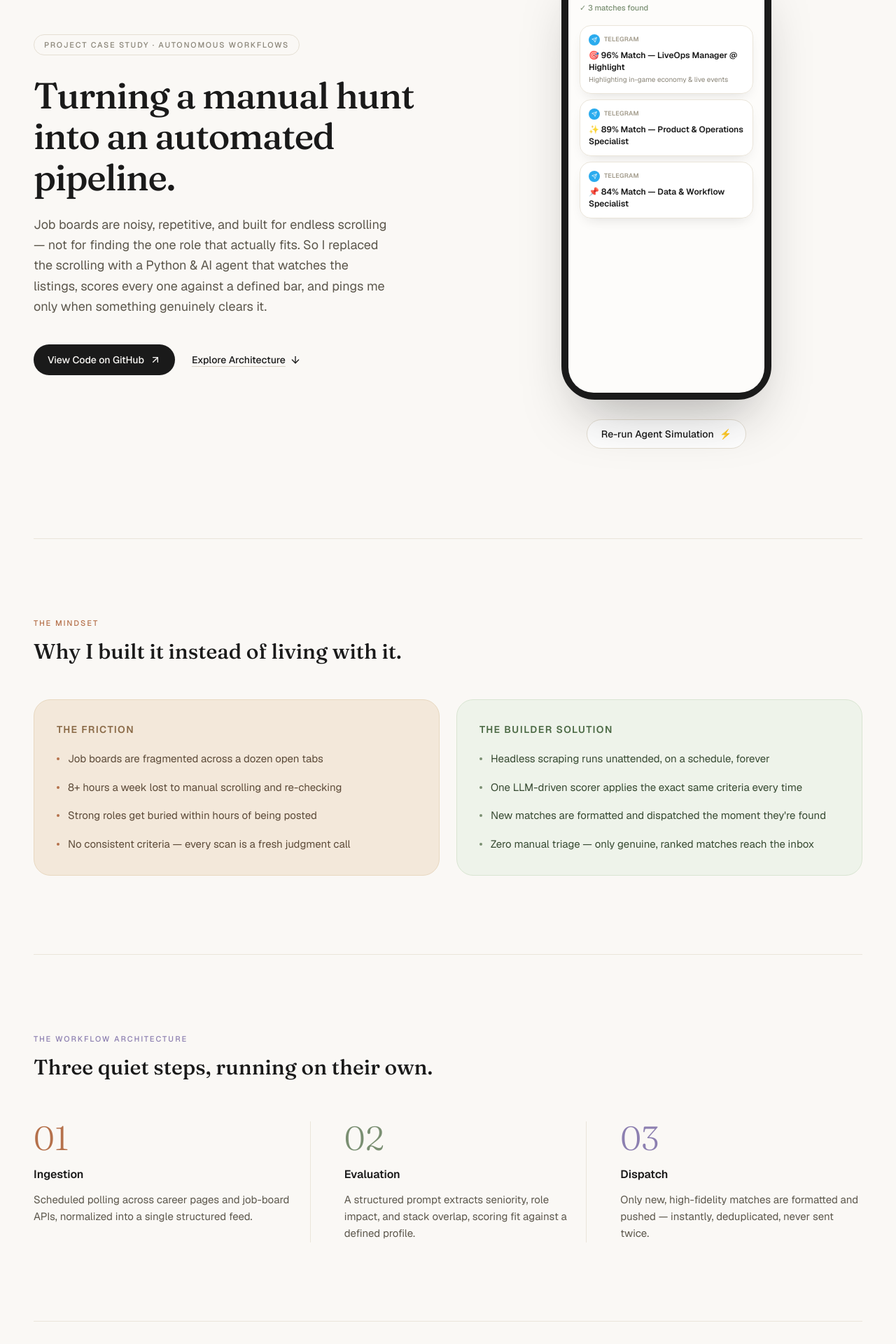
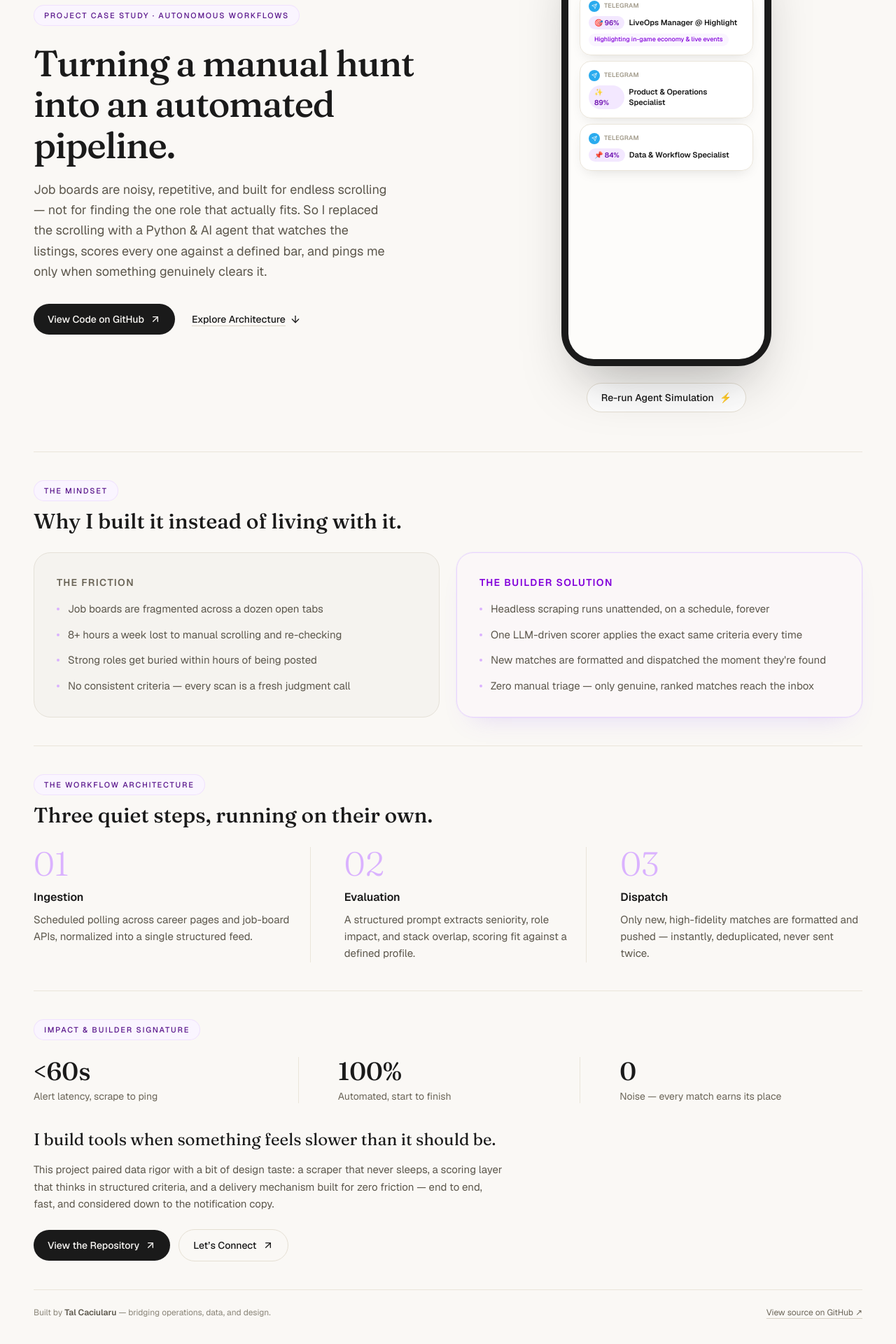
Before and after one commit to talcaciularu/job-search-alert-agent, a Next.js app in the folder web/: page / in a window 1280 px wide. Shown: the part 160-2080 px from the top of the page at 70% size. Built offline with nearby package versions, Linux system fonts and the light colour scheme.

Commit message:
Tighten spacing and unify accent palette to a single lilac

```diff
--- a/web/app/page.tsx
+++ b/web/app/page.tsx
@@ -24,19 +24,16 @@ const SOLUTION = [
 const STEPS = [
   {
     n: "01",
-    color: "#B5714B",
     title: "Ingestion",
     body: "Scheduled polling across career pages and job-board APIs, normalized into a single structured feed.",
   },
   {
     n: "02",
-    color: "#7A8F72",
     title: "Evaluation",
     body: "A structured prompt extracts seniority, role impact, and stack overlap, scoring fit against a defined profile.",
   },
   {
     n: "03",
-    color: "#8C7FB0",
     title: "Dispatch",
     body: "Only new, high-fidelity matches are formatted and pushed — instantly, deduplicated, never sent twice.",
   },
@@ -51,14 +48,23 @@ const METRICS = [
 const NOTIFICATIONS = [
   {
     icon: "🎯",
-    text: "96% Match — LiveOps Manager @ Highlight",
+    percent: 96,
+    role: "LiveOps Manager @ Highlight",
     sub: "Highlighting in-game economy & live events",
   },
-  { icon: "✨", text: "89% Match — Product & Operations Specialist", sub: null },
-  { icon: "📌", text: "84% Match — Data & Workflow Specialist", sub: null },
+  { icon: "✨", percent: 89, role: "Product & Operations Specialist", sub: null },
+  { icon: "📌", percent: 84, role: "Data & Workflow Specialist", sub: null },
 ] as const;
 
 type Phase = "polling" | "evaluating" | "done";
+
+function Eyebrow({ children }: { children: string }) {
+  return (
+    <span className="inline-flex items-center rounded-full border border-purple-200/60 bg-purple-50 px-3.5 py-1.5 text-[11px] font-medium uppercase tracking-[0.16em] text-purple-900">
+      {children}
+    </span>
+  );
+}
 
 export default function Home() {
   const [runToken, setRunToken] = useState(0);
@@ -87,27 +93,25 @@ export default function Home() {
 
   return (
     <div className="min-h-screen bg-[#FAF8F5] font-sans text-[#1A1A1A]">
-      <div className="mx-auto max-w-7xl px-8 py-10 lg:px-12">
+      <div className="mx-auto max-w-7xl px-8 py-8 lg:px-12">
         {/* Hero */}
-        <section className="grid gap-16 pb-24 pt-10 lg:grid-cols-2 lg:items-center lg:pb-32 lg:pt-16">
+        <section className="grid gap-10 pb-10 pt-4 lg:grid-cols-2 lg:items-center lg:gap-16 lg:pb-14 lg:pt-6">
           {/* Left: story */}
           <div>
-            <span className="inline-flex items-center rounded-full border border-[#E5DFD3] px-3.5 py-1.5 text-[11px] font-medium uppercase tracking-[0.16em] text-[#8A8578]">
-              Project Case Study &middot; Autonomous Workflows
-            </span>
+            <Eyebrow>Project Case Study &middot; Autonomous Workflows</Eyebrow>
 
-            <h1 className="mt-7 font-serif text-4xl font-semibold leading-[1.12] tracking-tight text-[#1A1A1A] sm:text-5xl md:text-[3.25rem]">
+            <h1 className="mt-6 font-serif text-4xl font-semibold leading-[1.12] tracking-tight text-[#1A1A1A] sm:text-5xl md:text-[3.25rem]">
               Turning a manual hunt into an automated pipeline.
             </h1>
 
-            <p className="mt-6 max-w-lg text-lg leading-relaxed text-[#5C574C]">
+            <p className="mt-5 max-w-lg text-lg leading-relaxed text-[#5C574C]">
               Job boards are noisy, repetitive, and built for endless scrolling — not for finding
               the one role that actually fits. So I replaced the scrolling with a Python &amp; AI
               agent that watches the listings, scores every one against a defined bar, and pings
               me only when something genuinely clears it.
             </p>
 
-            <div className="mt-10 flex flex-wrap items-center gap-6">
+            <div className="mt-8 flex flex-wrap items-center gap-6">
               <a
                 href={REPO_URL}
                 target="_blank"
@@ -139,8 +143,8 @@ export default function Home() {
                       {phase === "polling" && (
                         <>
                           <span className="relative flex h-1.5 w-1.5">
-                            <span className="absolute inline-flex h-full w-full animate-ping rounded-full bg-emerald-500 opacity-70" />
-                            <span className="relative inline-flex h-1.5 w-1.5 rounded-full bg-emerald-500" />
+                            <span className="absolute inline-flex h-full w-full animate-ping rounded-full bg-purple-400 opacity-70" />
+                            <span className="relative inline-flex h-1.5 w-1.5 rounded-full bg-purple-400" />
                           </span>
                           Agent running &middot; Polling career pages...
                         </>
@@ -151,7 +155,7 @@ export default function Home() {
                           <div className="h-0.5 w-full overflow-hidden rounded-full bg-[#EAE5DA]">
                             <motion.div
                               key={runToken}
-                              className="h-full rounded-full bg-[#8C7FB0]"
+                              className="h-full rounded-full bg-purple-400"
                               initial={{ width: "0%" }}
                               animate={{ width: "100%" }}
                               transition={{ duration: 1.05, ease: "easeInOut" }}
@@ -160,7 +164,7 @@ export default function Home() {
                         </div>
                       )}
                       {phase === "done" && (
-                        <span className="text-[#7A8F72]">&#10003; 3 matches found</span>
+                        <span className="text-purple-700">&#10003; 3 matches found</span>
                       )}
                     </div>
 
@@ -181,10 +185,19 @@ export default function Home() {
                               Telegram
                             </span>
                           </div>
-                          <p className="mt-1.5 text-[12px] font-semibold leading-snug text-[#1A1A1A]">
-                            {n.icon} {n.text}
-                          </p>
-                          {n.sub && <p className="mt-0.5 text-[10px] text-[#8A8578]">{n.sub}</p>}
+                          <div className="mt-1.5 flex items-center gap-1.5">
+                            <span className="inline-flex items-center gap-1 rounded-full bg-purple-100 px-2 py-0.5 text-[10px] font-semibold text-purple-800">
+                              {n.icon} {n.percent}%
+                            </span>
+                            <span className="text-[11px] font-semibold leading-snug text-[#1A1A1A]">
+                              {n.role}
+                            </span>
+                          </div>
+                          {n.sub && (
+                            <span className="mt-1 inline-flex rounded-full bg-purple-50 px-2 py-0.5 text-[9px] font-medium text-purple-700">
+                              {n.sub}
+                            </span>
+                          )}
                         </motion.div>
                       ))}
                     </div>
@@ -195,7 +208,7 @@ export default function Home() {
 
             <button
               onClick={runSimulation}
-              className="mt-7 inline-flex items-center gap-2 rounded-full border border-[#E5DFD3] bg-white px-5 py-2.5 text-sm font-medium text-[#1A1A1A] transition-colors hover:border-[#1A1A1A]/25"
+              className="mt-6 inline-flex items-center gap-2 rounded-full border border-[#E5DFD3] bg-white px-5 py-2.5 text-sm font-medium text-[#1A1A1A] transition-colors hover:border-purple-200 hover:bg-purple-50 hover:text-purple-900"
             >
               Re-run Agent Simulation
               <span aria-hidden>⚡</span>
@@ -204,36 +217,34 @@ export default function Home() {
         </section>
 
         {/* The Mindset */}
-        <section className="border-t border-[#EAE5DA] py-20 lg:py-28">
-          <p className="text-[11px] font-medium uppercase tracking-[0.18em] text-[#B5714B]">
-            The mindset
-          </p>
-          <h2 className="mt-3 max-w-xl font-serif text-2xl font-semibold leading-snug text-[#1A1A1A] sm:text-3xl">
+        <section className="border-t border-[#EAE5DA] py-8 lg:py-10">
+          <Eyebrow>The mindset</Eyebrow>
+          <h2 className="mt-2 max-w-xl font-serif text-2xl font-semibold leading-snug text-[#1A1A1A] sm:text-3xl">
             Why I built it instead of living with it.
           </h2>
 
-          <div className="mt-12 grid gap-6 lg:grid-cols-2">
-            <div className="rounded-3xl border border-[#E8D8C0] bg-[#F3E8DA] p-8">
-              <h3 className="text-sm font-semibold uppercase tracking-[0.1em] text-[#8A6A47]">
+          <div className="mt-6 grid gap-6 lg:grid-cols-2">
+            <div className="rounded-3xl border border-[#E5E1D8] bg-[#F5F3EF] p-8">
+              <h3 className="text-sm font-semibold uppercase tracking-[0.1em] text-[#6B6558]">
                 The Friction
               </h3>
-              <ul className="mt-5 space-y-4">
+              <ul className="mt-4 space-y-3">
                 {FRICTION.map((item) => (
-                  <li key={item} className="flex items-start gap-3 text-[15px] leading-relaxed text-[#5C4A38]">
-                    <span className="mt-2.5 h-1 w-1 shrink-0 rounded-full bg-[#B5714B]" />
+                  <li key={item} className="flex items-start gap-3 text-[15px] leading-relaxed text-[#5C574C]">
+                    <span className="mt-2.5 h-1 w-1 shrink-0 rounded-full bg-purple-300" />
                     {item}
                   </li>
                 ))}
               </ul>
             </div>
-            <div className="rounded-3xl border border-[#D9E5D2] bg-[#EEF3EA] p-8">
-              <h3 className="text-sm font-semibold uppercase tracking-[0.1em] text-[#4C6A45]">
+            <div className="rounded-3xl border border-purple-200 bg-purple-50/30 p-8 shadow-[0_0_0_1px_rgba(196,181,253,0.15),0_20px_36px_-24px_rgba(139,92,246,0.25)]">
+              <h3 className="text-sm font-semibold uppercase tracking-[0.1em] text-purple-700">
                 The Builder Solution
               </h3>
-              <ul className="mt-5 space-y-4">
+              <ul className="mt-4 space-y-3">
                 {SOLUTION.map((item) => (
-                  <li key={item} className="flex items-start gap-3 text-[15px] leading-relaxed text-[#374A32]">
-                    <span className="mt-2.5 h-1 w-1 shrink-0 rounded-full bg-[#7A8F72]" />
+                  <li key={item} className="flex items-start gap-3 text-[15px] leading-relaxed text-[#5C574C]">
+                    <span className="mt-2.5 h-1 w-1 shrink-0 rounded-full bg-purple-300" />
                     {item}
                   </li>
                 ))}
@@ -243,30 +254,25 @@ export default function Home() {
         </section>
 
         {/* Workflow Architecture */}
-        <section id="architecture" className="scroll-mt-16 border-t border-[#EAE5DA] py-20 lg:py-28">
-          <p className="text-[11px] font-medium uppercase tracking-[0.18em] text-[#8C7FB0]">
-            The workflow architecture
-          </p>
-          <h2 className="mt-3 max-w-xl font-serif text-2xl font-semibold leading-snug text-[#1A1A1A] sm:text-3xl">
+        <section id="architecture" className="scroll-mt-16 border-t border-[#EAE5DA] py-8 lg:py-10">
+          <Eyebrow>The workflow architecture</Eyebrow>
+          <h2 className="mt-2 max-w-xl font-serif text-2xl font-semibold leading-snug text-[#1A1A1A] sm:text-3xl">
             Three quiet steps, running on their own.
           </h2>
 
-          <div className="mt-14 grid gap-10 lg:grid-cols-3 lg:gap-0">
+          <div className="mt-6 grid gap-8 lg:grid-cols-3 lg:gap-0">
             {STEPS.map((step, i) => (
               <div
                 key={step.n}
-                className={`pt-8 lg:pt-0 ${
+                className={`pt-6 lg:pt-0 ${
                   i > 0 ? "border-t border-[#EAE5DA] lg:border-l lg:border-t-0 lg:pl-12" : ""
                 }`}
               >
-                <span
-                  className="font-serif text-4xl font-light lg:text-5xl"
-                  style={{ color: step.color }}
-                >
+                <span className="font-serif text-4xl font-light text-purple-300 lg:text-5xl">
                   {step.n}
                 </span>
-                <h3 className="mt-4 text-base font-semibold text-[#1A1A1A]">{step.title}</h3>
-                <p className="mt-3 max-w-sm text-[15px] leading-relaxed text-[#5C574C]">
+                <h3 className="mt-3 text-base font-semibold text-[#1A1A1A]">{step.title}</h3>
+                <p className="mt-2 max-w-sm text-[15px] leading-relaxed text-[#5C574C]">
                   {step.body}
                 </p>
               </div>
@@ -275,31 +281,29 @@ export default function Home() {
         </section>
 
         {/* Impact & Builder Signature */}
-        <section className="border-t border-[#EAE5DA] py-20 lg:py-28">
-          <p className="text-[11px] font-medium uppercase tracking-[0.18em] text-[#B5714B]">
-            Impact &amp; builder signature
-          </p>
+        <section className="border-t border-[#EAE5DA] py-8 lg:py-10">
+          <Eyebrow>Impact &amp; builder signature</Eyebrow>
 
-          <div className="mt-10 grid gap-8 divide-y divide-[#EAE5DA] sm:grid-cols-3 sm:divide-x sm:divide-y-0">
+          <div className="mt-6 grid gap-6 divide-y divide-[#EAE5DA] sm:grid-cols-3 sm:divide-x sm:divide-y-0">
             {METRICS.map((m) => (
-              <div key={m.label} className="pt-6 sm:pt-0 sm:first:pl-0 sm:pl-8">
+              <div key={m.label} className="pt-4 sm:pt-0 sm:first:pl-0 sm:pl-8">
                 <p className="font-serif text-4xl font-semibold text-[#1A1A1A]">{m.value}</p>
-                <p className="mt-2 text-sm text-[#6B6558]">{m.label}</p>
+                <p className="mt-1.5 text-sm text-[#6B6558]">{m.label}</p>
               </div>
             ))}
           </div>
 
-          <p className="mt-14 max-w-2xl font-serif text-xl font-normal leading-relaxed text-[#1A1A1A] sm:text-2xl">
+          <p className="mt-8 max-w-2xl font-serif text-xl font-normal leading-relaxed text-[#1A1A1A] sm:text-2xl">
             I build tools when something feels slower than it should be.
           </p>
-          <p className="mt-5 max-w-2xl text-[15px] leading-relaxed text-[#5C574C]">
+          <p className="mt-3 max-w-2xl text-[15px] leading-relaxed text-[#5C574C]">
             This project paired data rigor with a bit of design taste: a scraper that never
             sleeps, a scoring layer that thinks in structured criteria, and a delivery mechanism
             built for zero friction — end to end, fast, and considered down to the notification
             copy.
           </p>
 
-          <div className="mt-9 flex flex-wrap items-center gap-3">
+          <div className="mt-6 flex flex-wrap items-center gap-3">
             <a
               href={REPO_URL}
               target="_blank"
@@ -313,7 +317,7 @@ export default function Home() {
               href={PROFILE_URL}
               target="_blank"
               rel="noopener noreferrer"
-              className="inline-flex items-center gap-2 rounded-full border border-[#E5DFD3] px-5 py-3 text-sm font-medium text-[#1A1A1A] transition-colors hover:border-[#1A1A1A]/25 hover:bg-white"
+              className="inline-flex items-center gap-2 rounded-full border border-[#E5DFD3] px-5 py-3 text-sm font-medium text-[#1A1A1A] transition-colors hover:border-purple-200 hover:bg-purple-50 hover:text-purple-900"
             >
               Let&rsquo;s Connect
               <ArrowUpRight className="h-4 w-4" />
@@ -321,7 +325,7 @@ export default function Home() {
           </div>
         </section>
 
-        <footer className="flex flex-col gap-2 border-t border-[#EAE5DA] py-10 text-xs text-[#8A8578] sm:flex-row sm:items-center sm:justify-between">
+        <footer className="flex flex-col gap-2 border-t border-[#EAE5DA] py-6 text-xs text-[#8A8578] sm:flex-row sm:items-center sm:justify-between">
           <span>
             Built by <span className="font-semibold text-[#5C574C]">Tal Caciularu</span> —
             bridging operations, data, and design.
```
